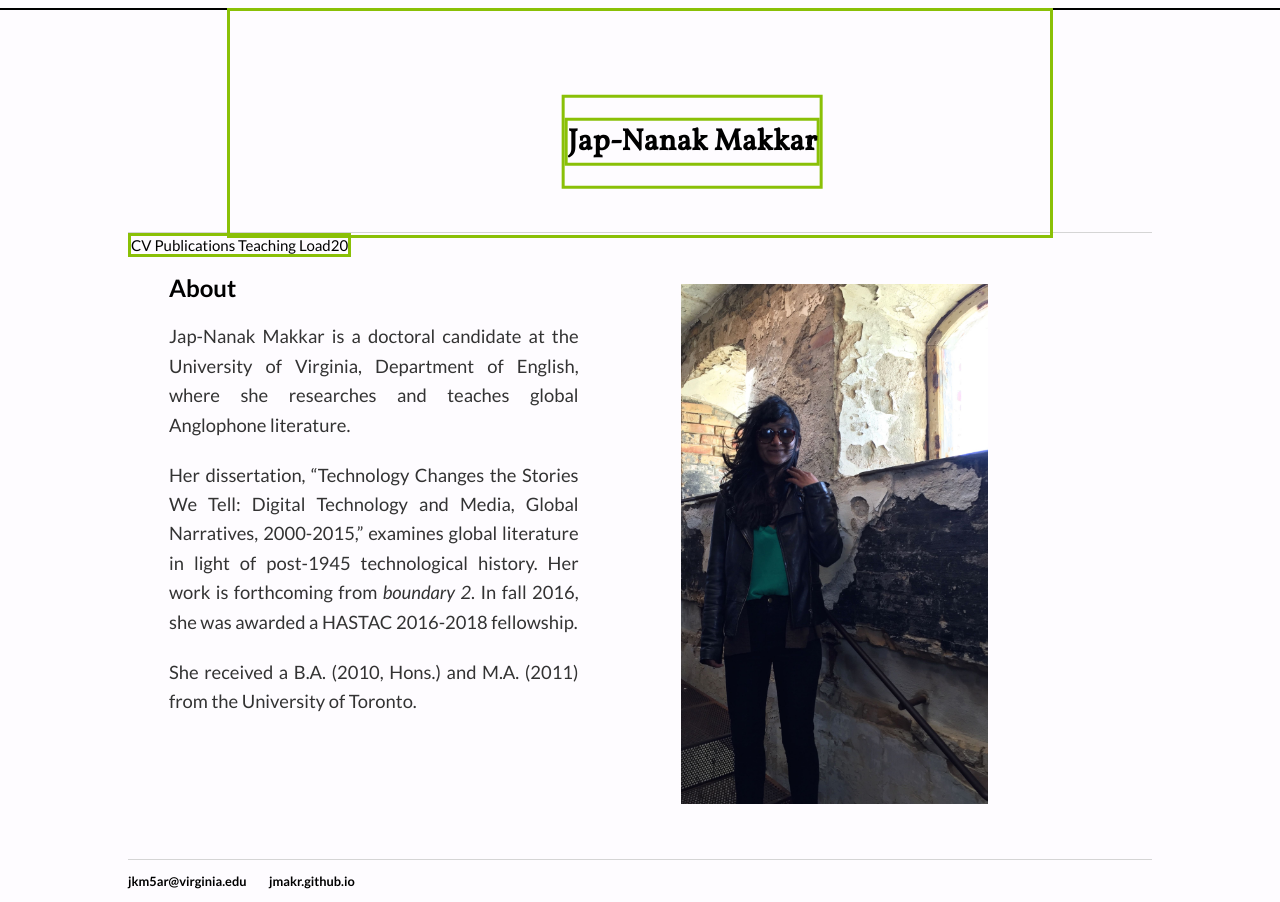
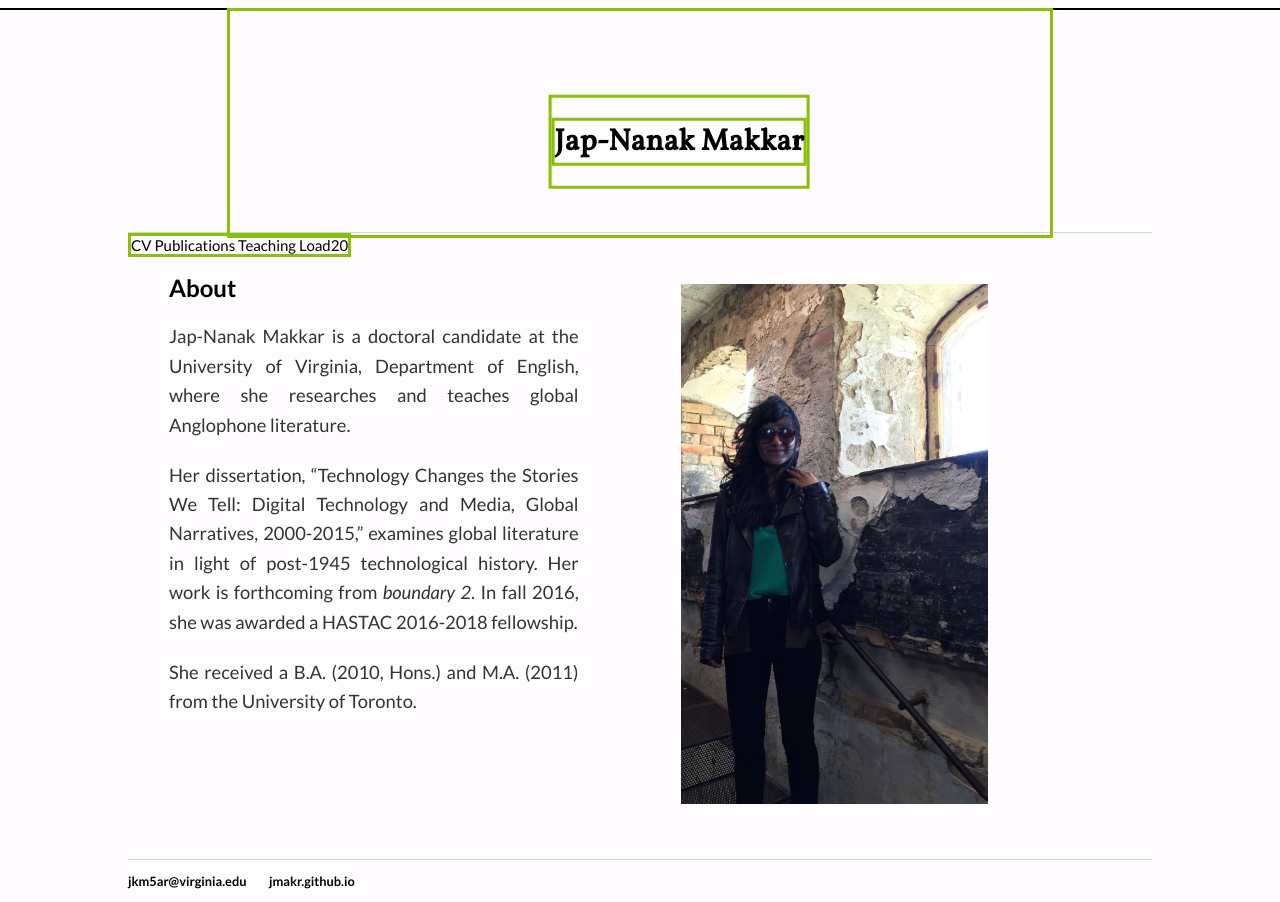
Before and after one commit to jmakr/jmakr.github.io, a Jekyll site: the page built from index.html, in a window 1280 px wide. Built offline with Jekyll 4.4.1, drawn with Linux system fonts in a browser that asks for light colours.

Commit message:
Update main.css

```diff
--- a/css/main.css
+++ b/css/main.css
@@ -45,7 +45,7 @@ h1 {
     position:absolute;
     top: 50%;
     left:50%;
-    transform: translate(-30%, -30%);
+    transform: translate(-35%, -30%);
 
 
     text-align: center;
```
